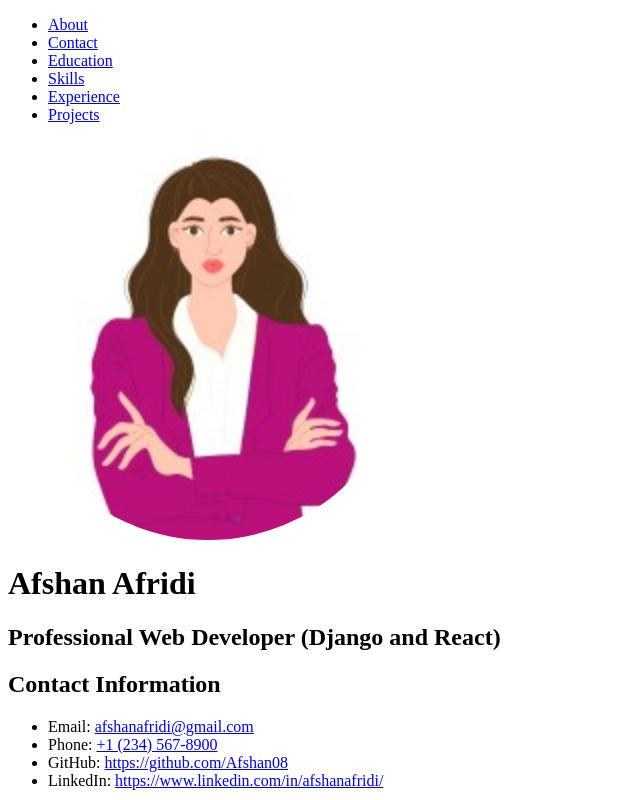
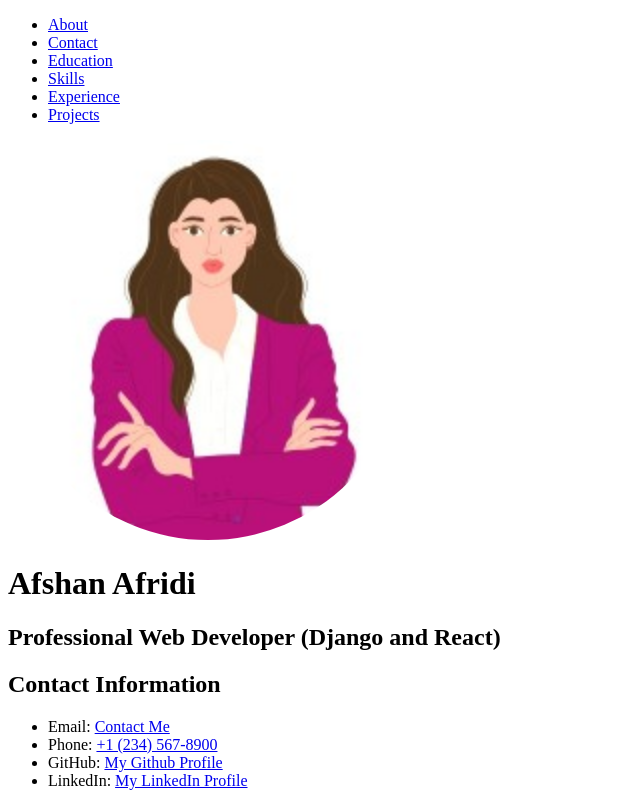
Before and after one commit to Afshan08/Resume, a plain HTML site: page index.html in a window 1280 px wide. Shown: the top 800 px of the page, without its empty margins (0-640 px from the left). Drawn offline with Linux system fonts and the light colour scheme.

Commit message:
Changed the link to make it effective

```diff
--- a/index.html
+++ b/index.html
@@ -29,10 +29,10 @@
     <section id="contact">
         <h2>Contact Information</h2>
         <ul>
-            <li>Email: <a href="mailto:afshanafridi@gmail.com">afshanafridi@gmail.com</a></li>
+            <li>Email: <a href="mailto:afshanafridi@gmail.com">Contact Me</a></li>
             <li>Phone: <a href="tel:+1234567890">+1 (234) 567-8900</a></li>
-            <li>GitHub: <a href="https://github.com/Afshan08" target="_blank">https://github.com/Afshan08</a></li>
-            <li>LinkedIn: <a href="https://LinkedIn.com/afshanafridi" target="_blank">https://www.linkedin.com/in/afshanafridi/</a></li>
+            <li>GitHub: <a href="https://github.com/Afshan08" target="_blank">My Github Profile</a></li>
+            <li>LinkedIn: <a href="https://LinkedIn.com/afshanafridi" target="_blank">My LinkedIn Profile</a></li>
         </ul>
     </section>
 
```
